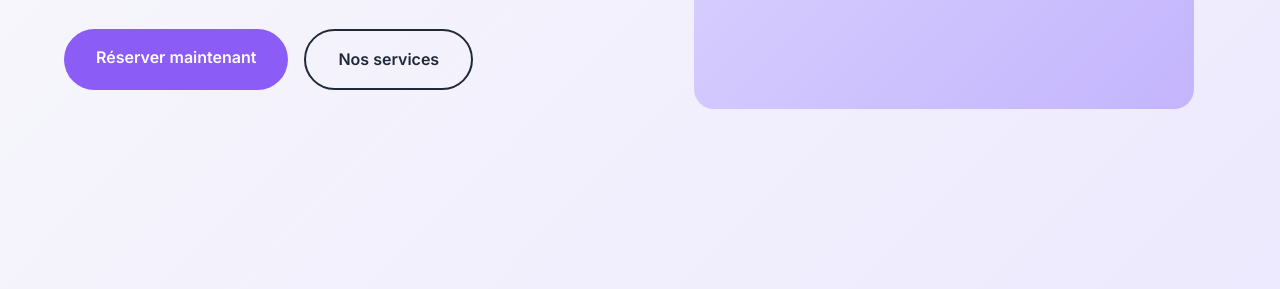
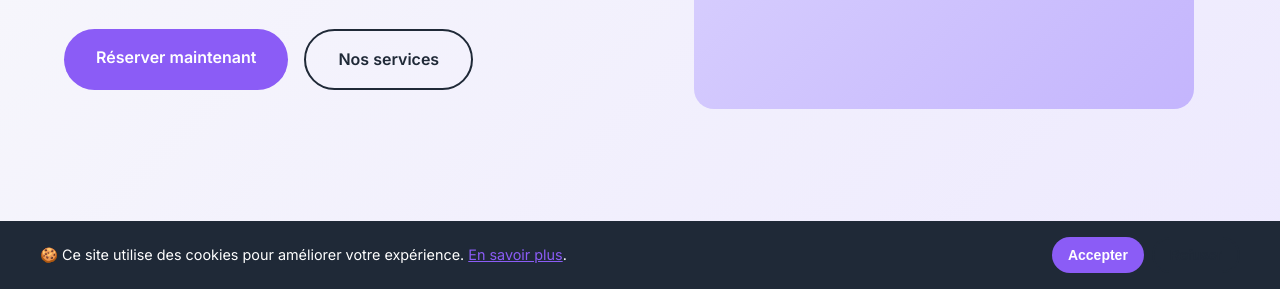
Before and after one commit to Spoyte/coiffeur-website, a plain HTML site: page index.html in a window 1280 px wide. Shown: the part 511-800 px from the top of the page. Drawn offline with nearby package versions, Linux system fonts and the light colour scheme.

Commit message:
Add GDPR compliance: cookie banner, legal links, privacy-ready analytics

```diff
--- a/css/style.css
+++ b/css/style.css
@@ -567,6 +567,68 @@ body {
     font-size: 0.875rem;
 }
 
+.footer-legal {
+    display: flex;
+    justify-content: center;
+    gap: 2rem;
+    margin-bottom: 1.5rem;
+    flex-wrap: wrap;
+}
+
+.footer-legal a {
+    color: var(--color-gray);
+    text-decoration: none;
+    font-size: 0.875rem;
+    transition: color 0.3s;
+}
+
+.footer-legal a:hover {
+    color: var(--color-white);
+}
+
+/* Cookie Banner */
+.cookie-banner {
+    position: fixed;
+    bottom: 0;
+    left: 0;
+    right: 0;
+    background: var(--color-dark);
+    color: var(--color-white);
+    padding: 1rem;
+    z-index: 9999;
+    display: none;
+}
+
+.cookie-content {
+    max-width: 1200px;
+    margin: 0 auto;
+    display: flex;
+    justify-content: space-between;
+    align-items: center;
+    gap: 1rem;
+    flex-wrap: wrap;
+}
+
+.cookie-content p {
+    margin: 0;
+    font-size: 0.9rem;
+}
+
+.cookie-content a {
+    color: var(--color-primary);
+    text-decoration: underline;
+}
+
+.cookie-buttons {
+    display: flex;
+    gap: 0.5rem;
+}
+
+.cookie-buttons .btn {
+    padding: 0.5rem 1rem;
+    font-size: 0.875rem;
+}
+
 /* Responsive */
 @media (max-width: 768px) {
     .nav-toggle {
--- a/index.html
+++ b/index.html
@@ -5,9 +5,24 @@
     <meta name="viewport" content="width=device-width, initial-scale=1.0">
     <title>Salon de Coiffure - Votre Style, Notre Passion</title>
     <meta name="description" content="Salon de coiffure professionnel. Coupes, colorations, soins et coiffures de mariée. Rendez-vous en ligne.">
+    <meta name="robots" content="index, follow">
     <link rel="stylesheet" href="css/style.css">
     <link rel="preconnect" href="https://fonts.googleapis.com">
     <link href="https://fonts.googleapis.com/css2?family=Playfair+Display:wght@400;600;700&family=Inter:wght@300;400;500;600&display=swap" rel="stylesheet">
+    <!-- Matomo Analytics (self-hosted, GDPR compliant) -->
+    <script>
+      var _paq = window._paq = window._paq || [];
+      _paq.push(['trackPageView']);
+      _paq.push(['enableLinkTracking']);
+      (function() {
+        var u="//analytics.votredomaine.com/";
+        _paq.push(['setTrackerUrl', u+'matomo.php']);
+        _paq.push(['setSiteId', '1']);
+        var d=document, g=d.createElement('script'), s=d.getElementsByTagName('script')[0];
+        g.async=true; g.src=u+'matomo.js'; s.parentNode.insertBefore(g,s);
+      })();
+    </script>
+    <!-- End Matomo Code -->
 </head>
 <body>
     <!-- Navigation -->
@@ -294,10 +309,26 @@
                     <a href="#" aria-label="TikTok">🎵</a>
                 </div>
             </div>
+            <div class="footer-legal">
+                <a href="#mentions-legales">Mentions légales</a>
+                <a href="#confidentialite">Politique de confidentialité</a>
+                <a href="#cookies">Gestion des cookies</a>
+            </div>
             <p class="footer-copy">© 2024 Salon de Coiffure. Tous droits réservés.</p>
         </div>
     </footer>
 
+    <!-- GDPR Cookie Banner -->
+    <div id="cookie-banner" class="cookie-banner">
+        <div class="cookie-content">
+            <p>🍪 Ce site utilise des cookies pour améliorer votre expérience. <a href="#confidentialite">En savoir plus</a>.</p>
+            <div class="cookie-buttons">
+                <button onclick="acceptCookies()" class="btn btn-primary">Accepter</button>
+                <button onclick="refuseCookies()" class="btn btn-secondary">Refuser</button>
+            </div>
+        </div>
+    </div>
+
     <script src="js/main.js"></script>
 </body>
 </html>
--- a/js/main.js
+++ b/js/main.js
@@ -57,3 +57,26 @@ document.querySelectorAll('.service-card, .pricing-card, .appointment-card').for
     card.style.transition = 'opacity 0.5s ease, transform 0.5s ease';
     observer.observe(card);
 });
+
+// GDPR Cookie Banner
+function showCookieBanner() {
+    const banner = document.getElementById('cookie-banner');
+    const consent = localStorage.getItem('cookieConsent');
+    if (!consent) {
+        banner.style.display = 'block';
+    }
+}
+
+function acceptCookies() {
+    localStorage.setItem('cookieConsent', 'accepted');
+    document.getElementById('cookie-banner').style.display = 'none';
+    // Enable analytics here if needed
+}
+
+function refuseCookies() {
+    localStorage.setItem('cookieConsent', 'refused');
+    document.getElementById('cookie-banner').style.display = 'none';
+}
+
+// Show banner on load
+document.addEventListener('DOMContentLoaded', showCookieBanner);
```
